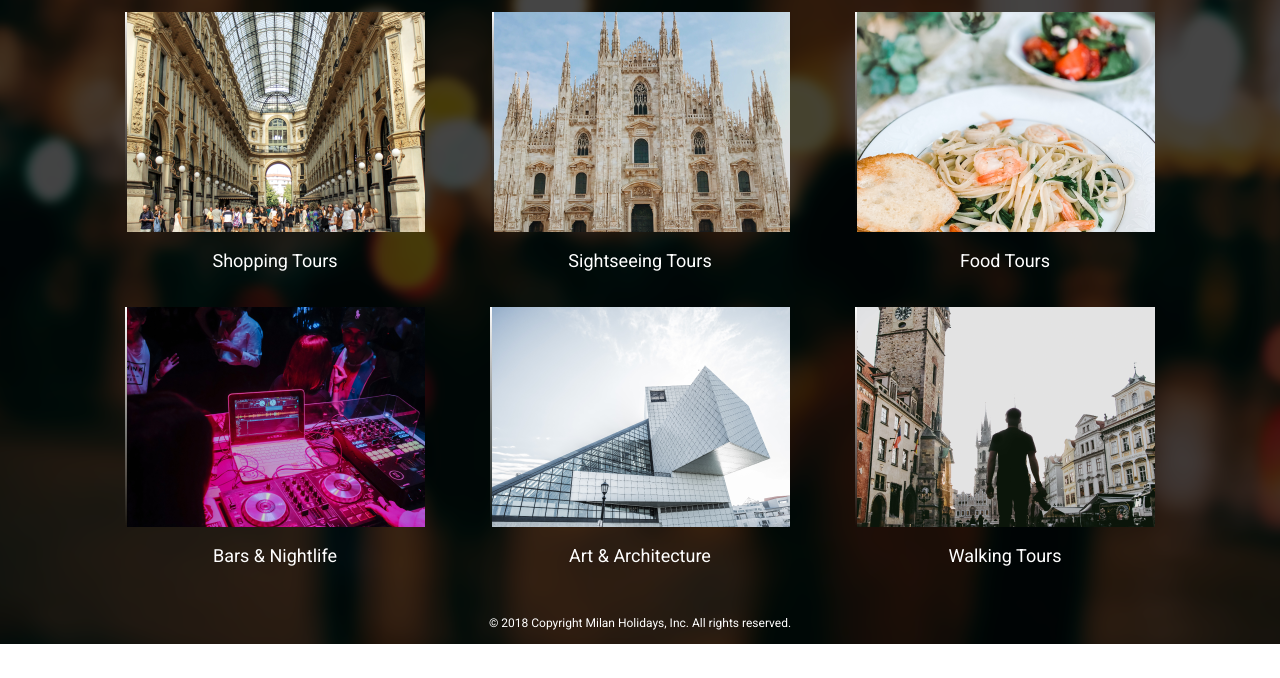
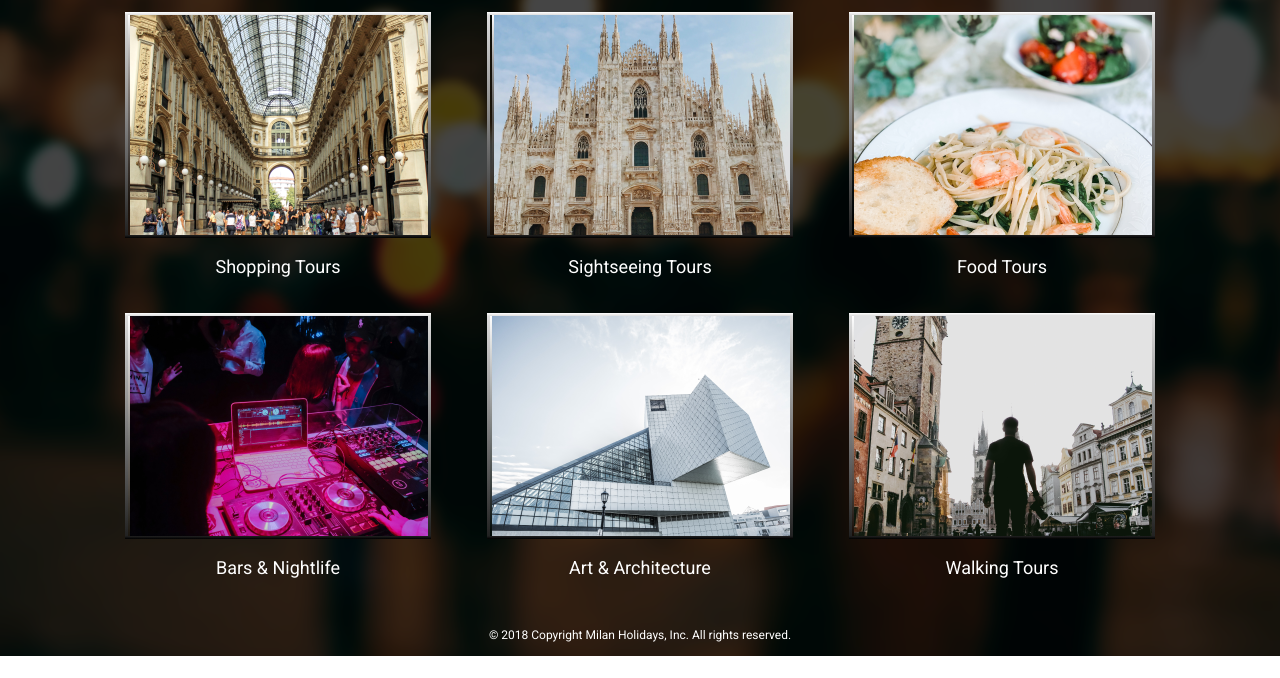
Before and after one commit to grishanych/hw6-milan-holidays, a plain HTML site: page index.html in a window 1280 px wide. Shown: the part 122-800 px from the top of the page. Drawn offline with Linux system fonts and the light colour scheme.

Commit message:
add gradient

```diff
--- a/styles/style.css
+++ b/styles/style.css
@@ -116,6 +116,9 @@
     align-items: flex-end;
     width: 300px;
     height: 220px;
+    border-image: linear-gradient(#fff, #000) 30;
+    border-width: 3px;
+    border-style: solid;
 }
 
 .image-1 {
@@ -154,7 +157,9 @@
 .main-content-img a:hover .main-content-block-footer {
     display: flex;
     opacity: 1;
-    transition: 1s;
+    /* transition: 1s; */
+    transition: 0.5s;
+    transform: translateY(0);
 }
 
 .main-content-img a:hover .main-content-title {
```
